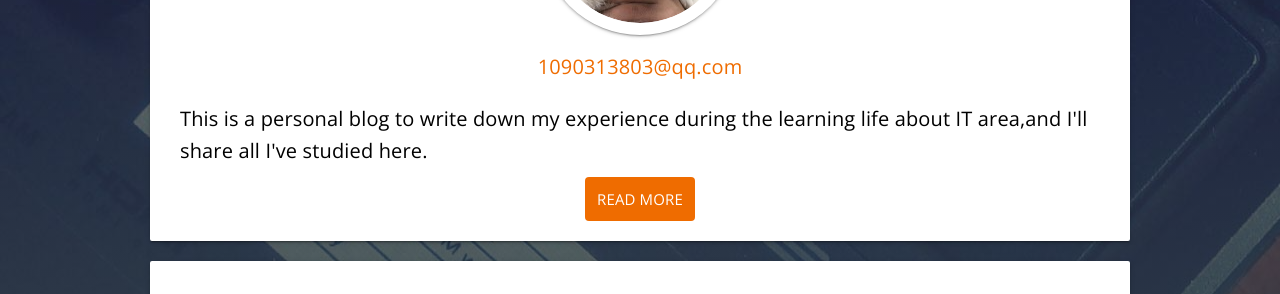
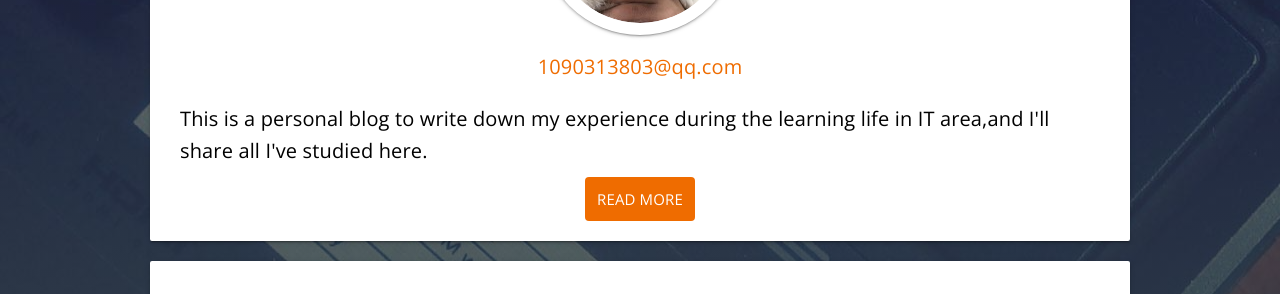
Before and after one commit to LLLegend/LLLegend.github.io, a Jekyll site: the page built from index.html, in a window 1280 px wide. Shown: the part 347-641 px from the top of the page. Built offline with Jekyll 4.4.1, drawn with Linux system fonts in a browser that asks for light colours.

Commit message:
Update _config.yml

```diff
--- a/_config.yml
+++ b/_config.yml
@@ -8,7 +8,7 @@
 # Site settings
 title: MY BLOG
 email: 1090313803@qq.com
-description:  This is a personal blog to write down my experience during the learning life about IT area,and I'll share all I've studied here.
+description:  This is a personal blog to write down my experience during the learning life in IT area,and I'll share all I've studied here.
 baseurl: "" # the subpath of your site, e.g. /blog
 url: "" # the base hostname & protocol for your site
 twitter_username: none
```
